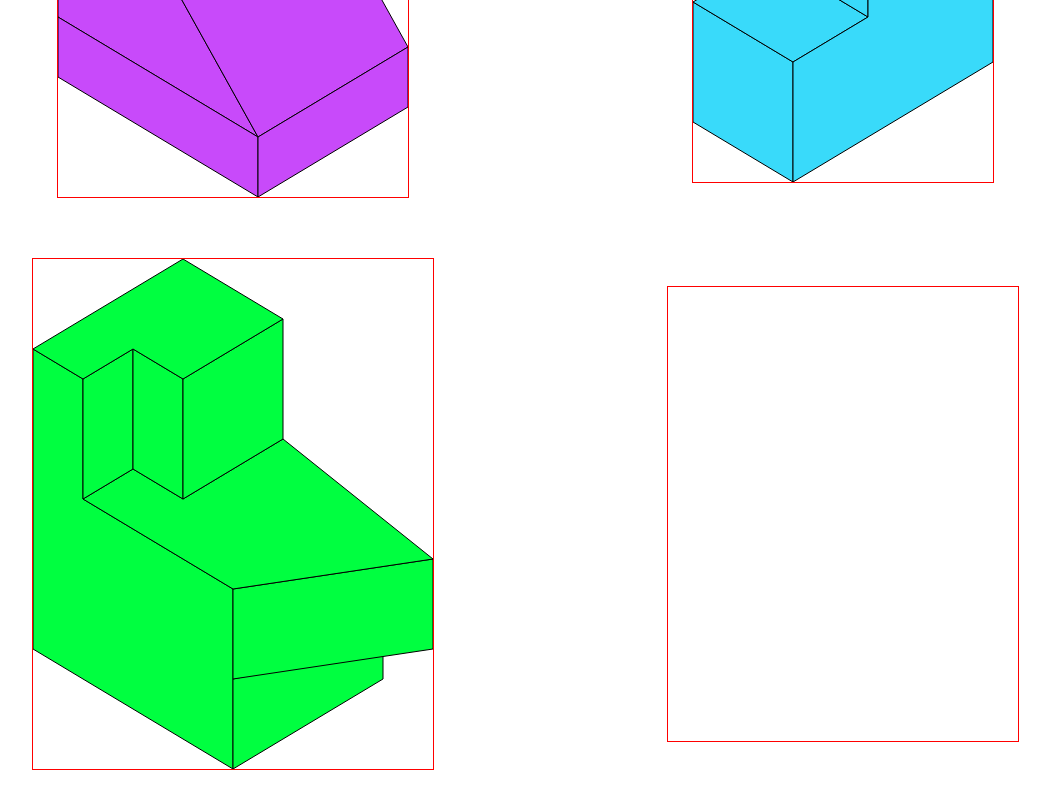
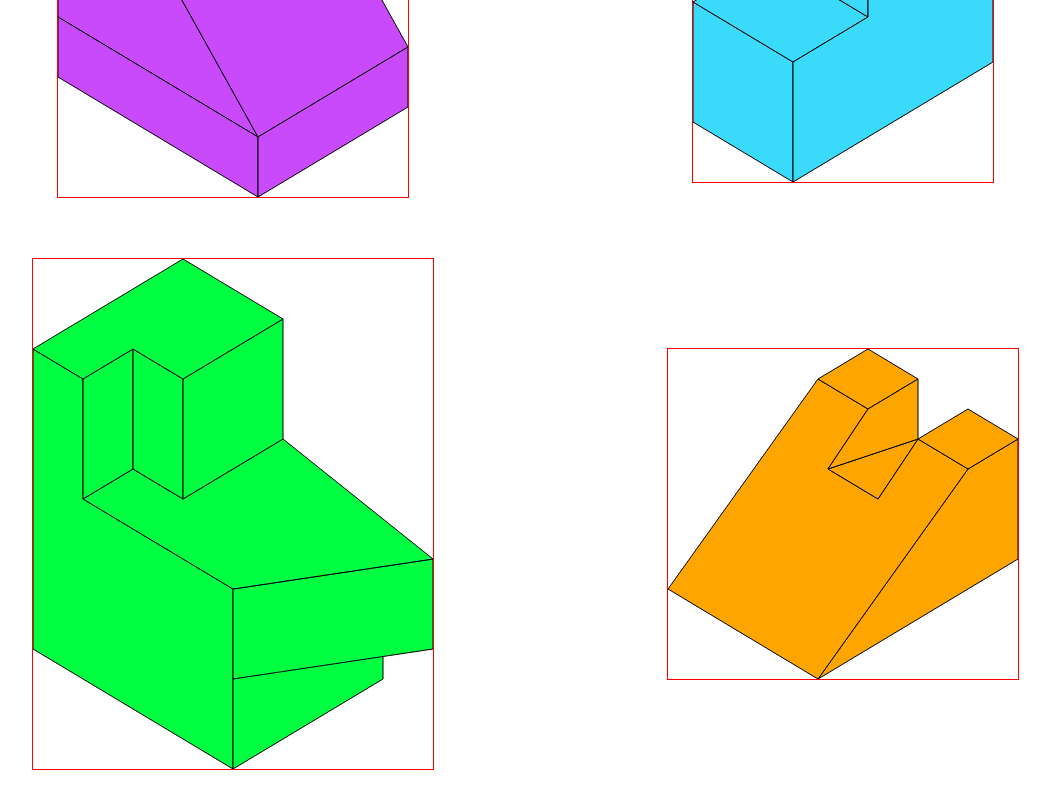
Before and after one commit to juangalvez1/IS623ComputacionGraficaJuanGalvez, a website: page Parcial2/Punto1/punto1.html in a window 1280 px wide. Shown: the part 314-1114 px from the top of the page, without its empty margins (102-1152 px from the left). Drawn offline with Linux system fonts and the light colour scheme.

Commit message:
Fourth figure of task 1 of parcial 2 completed

```diff
--- a/Parcial2/Punto1/dibujitos.js
+++ b/Parcial2/Punto1/dibujitos.js
@@ -218,3 +218,57 @@ dibujarFiguraRellena(isometrico3,[
     [150, 0],
     [0, 90],
 ], "#00FF40")
+
+
+// Figurita 4
+
+// Cara derecha
+dibujarFiguraRellena(isometrico4, [
+    [150, 330],
+    [350, 210],
+    [350, 90],
+    [300, 120]
+], "#FEA500")
+
+// Cara frontal
+dibujarFiguraRellena(isometrico4, [
+    [150, 330],
+    [0, 240],
+    [150, 30],
+    [200, 60],
+    [160, 120],
+    [210, 150],
+    [250, 90],
+    [300, 120]
+], "#FEA500")
+
+// Cara superior derecha
+dibujarFiguraRellena(isometrico4, [
+    [300, 120],
+    [350, 90],
+    [300, 60],
+    [250, 90]
+], "#FEA500")
+
+// Cara superior izquierda
+dibujarFiguraRellena(isometrico4, [
+    [200, 60],
+    [250, 30],
+    [200, 0],
+    [150, 30]
+], "#FEA500")
+
+// Cara plana en medio
+dibujarFiguraRellena(isometrico4, [
+    [250, 90],
+    [210, 150],
+    [160, 120]
+], "#FEA500")
+
+// Cara lateral derecha
+dibujarFiguraRellena(isometrico4, [
+    [250, 90],
+    [160, 120],
+    [200, 60],
+    [250, 30]
+], "#FEA500")
--- a/Parcial2/Punto1/estilito.css
+++ b/Parcial2/Punto1/estilito.css
@@ -30,3 +30,8 @@ div{
     height: 510px;
     width: 400px;
 }
+
+.isometrico4{
+    height: 330px;
+    width: 350px;
+}
--- a/Parcial2/Punto1/punto1.html
+++ b/Parcial2/Punto1/punto1.html
@@ -21,7 +21,7 @@
         </div>
 
         <div class = "isometrico4">
-            <canvas id="figurita4" width="350" height="450"></canvas>
+            <canvas id="figurita4" width="350" height="330"></canvas>
         </div>
 
         <script src="dibujitos.js"></script>
```
